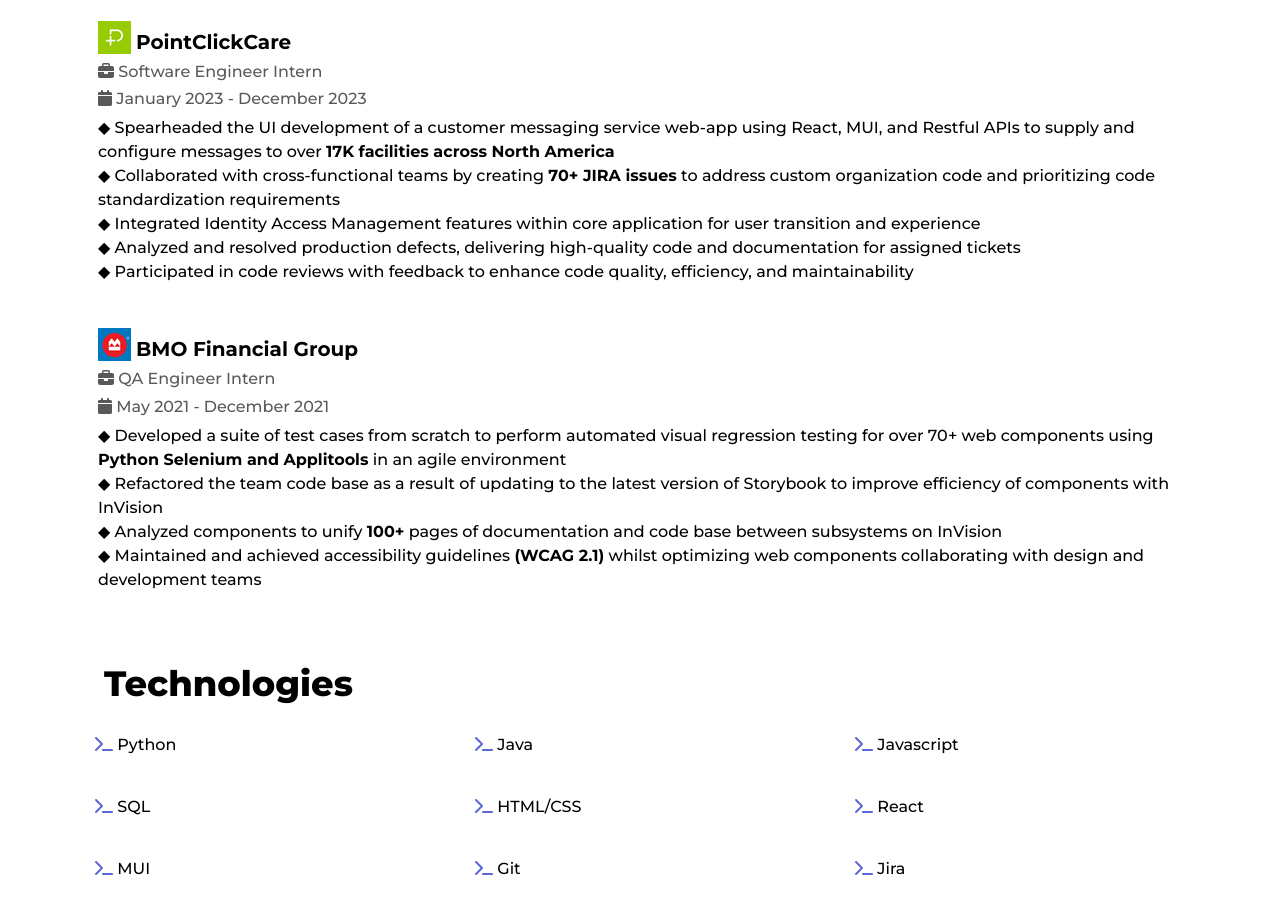
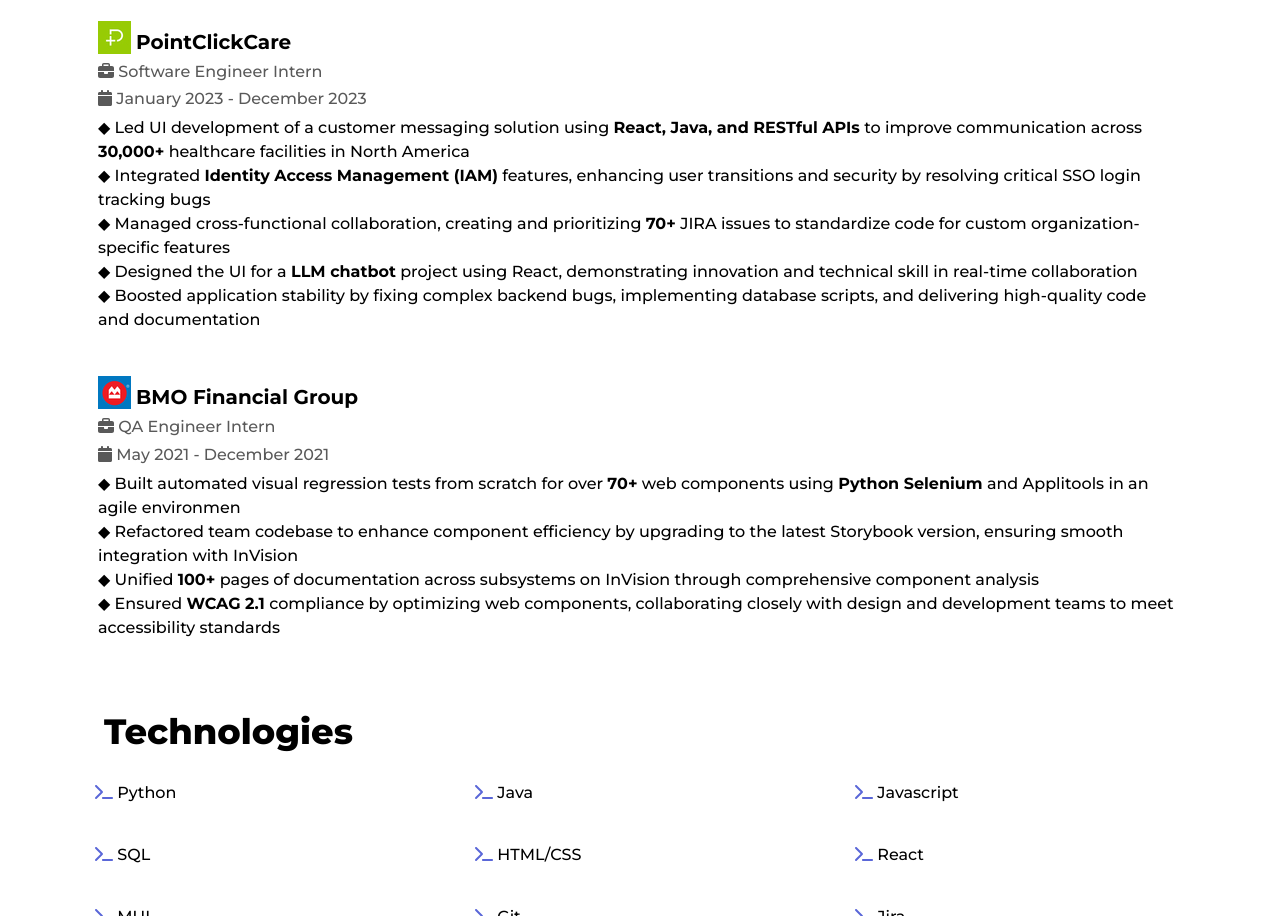
Before and after one commit to ramneekriar/ramneekriar.github.io, a Gatsby site: page / in a window 1280 px wide. Shown: the part 1673-2589 px from the top of the page. Built offline with nearby package versions, Linux system fonts and the light colour scheme; Gatsby itself is replaced by a stand-in of ours.

Commit message:
Update content.js

```diff
--- a/src/components/landing/content.js
+++ b/src/components/landing/content.js
@@ -180,16 +180,19 @@
                     </div>
 
                     <div className="card-text">
-                      ◆ Spearheaded the UI development of a customer messaging service web-app using React, MUI, and Restful
-                      APIs to supply and configure messages to over <b>17K facilities across North America</b>
+                      ◆ Led UI development of a customer messaging solution using <b>React, Java, and RESTful APIs</b> to improve communication across <b>30,000+</b> healthcare facilities in North America
                       <br />
-                      ◆ Collaborated with cross-functional teams by creating <b>70+ JIRA issues</b> to address custom organization code and prioritizing code standardization requirements
+                      ◆ Integrated <b>Identity Access Management (IAM)</b> features, enhancing user transitions and security by resolving critical
+SSO login tracking bugs
                       <br />
-                      ◆ Integrated Identity Access Management features within core application for user transition and experience
+                      ◆ Managed cross-functional collaboration, creating and prioritizing <b>70+</b> JIRA issues to standardize code for custom
+organization-specific features
                       <br />
-                      ◆ Analyzed and resolved production defects, delivering high-quality code and documentation for assigned tickets
+                      ◆ Designed the UI for a <b>LLM chatbot</b> project using React, demonstrating innovation and technical skill in real-time
+collaboration
                       <br />
-                      ◆ Participated in code reviews with feedback to enhance code quality, efficiency, and maintainability
+                      ◆ Boosted application stability by fixing complex backend bugs, implementing database scripts, and delivering high-quality
+code and documentation
                     </div>
                   </div>
                 </div>
@@ -222,16 +225,16 @@
                     </div>
 
                     <div className="card-text">
-                      ◆ Developed a suite of test cases from scratch to perform automated visual regression testing for over 70+ web
-                      components using <b>Python Selenium and Applitools</b> in an agile environment
+                      ◆ Built automated visual regression tests from scratch for over <b>70+</b> web components using <b>Python Selenium</b> and
+Applitools in an agile environmen
                       <br />
-                      ◆ Refactored the team code base as a result of updating to the latest version of Storybook to improve efficiency of
-                      components with InVision
+                      ◆ Refactored team codebase to enhance component efficiency by upgrading to the latest Storybook version, ensuring
+smooth integration with InVision
                       <br />
-                      ◆ Analyzed components to unify <b>100+</b> pages of documentation and code base between subsystems on InVision
+                      ◆ Unified <b>100+</b> pages of documentation across subsystems on InVision through comprehensive component analysis
                       <br />
-                      ◆ Maintained and achieved accessibility guidelines <b>(WCAG 2.1)</b> whilst optimizing web components collaborating
-                      with design and development teams
+                      ◆ Ensured <b>WCAG 2.1</b> compliance by optimizing web components, collaborating closely with design and development teams
+to meet accessibility standards
                     </div>
                   </div>
                 </div>
```
